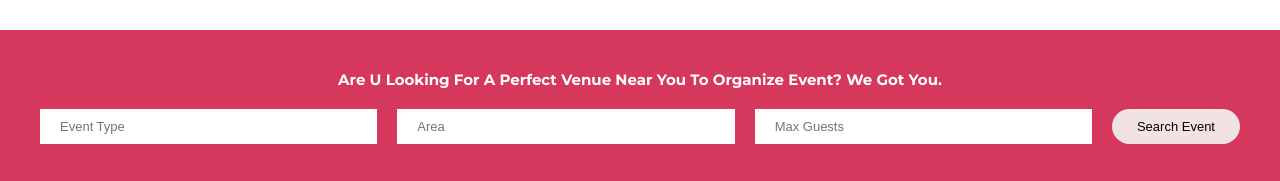
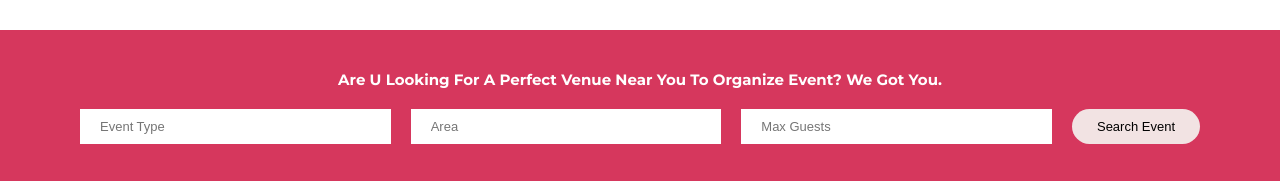
Before and after one commit to fatimaiqbal02/mern-events-app, a React (Create React App) app in the folder client/: page /home in a window 1280 px wide. Shown: the part 984-1165 px from the top of the page. Built offline with nearby package versions, Linux system fonts and the light colour scheme; a web font is replaced by a local one.

Commit message:
Update SearchBar.css

```diff
--- a/client/src/Components/SearchBar/SearchBar.css
+++ b/client/src/Components/SearchBar/SearchBar.css
@@ -7,7 +7,8 @@
 .form__grid{
     display: flex;
     flex-wrap: wrap;
-    gap:2rem
+    gap:2rem;
+    padding: 0rem 4rem
 }
 .form__grid h1{
     text-align: center;
@@ -26,7 +27,7 @@ input{
     background: #f2e3e3;
     font-size: 1.3rem;
 }
-@media (max-width: 786px) {
+@media (max-width: 840px) {
     .form__grid{
         flex-direction: column;
     }
```
